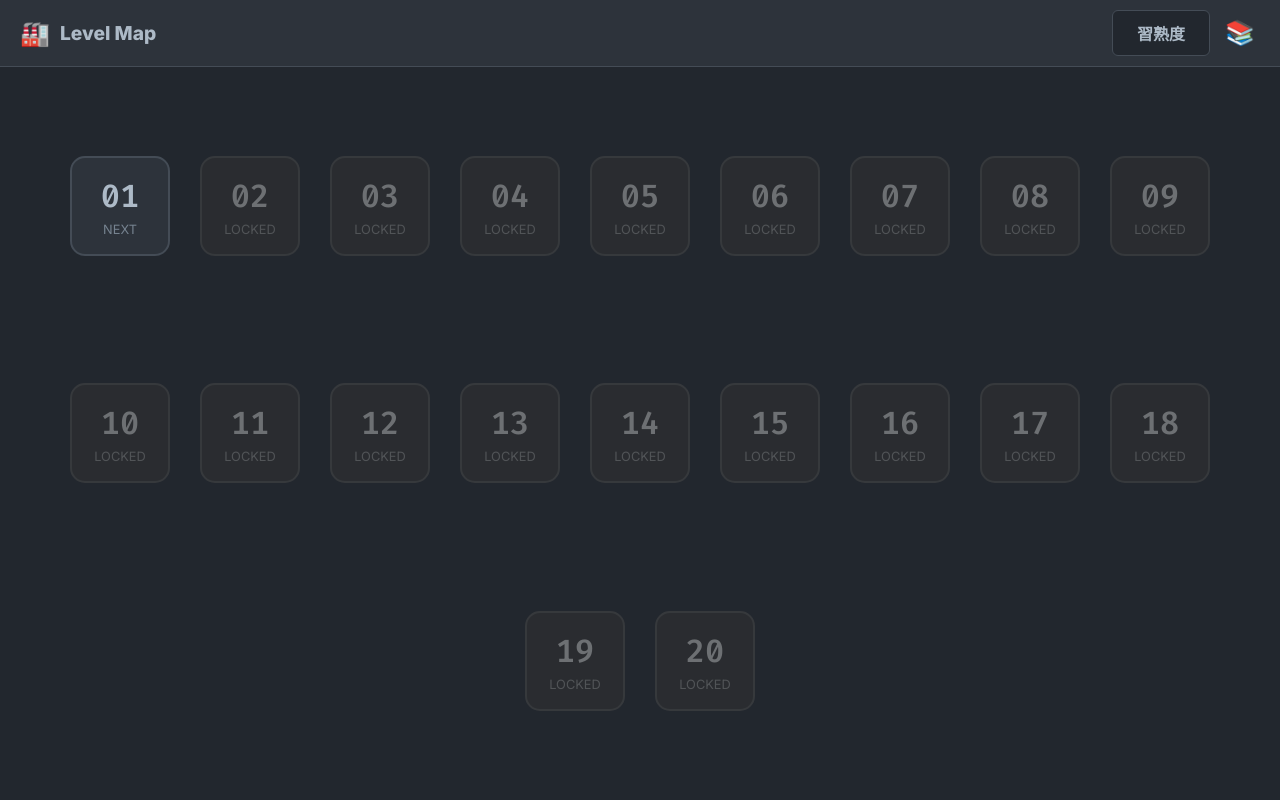
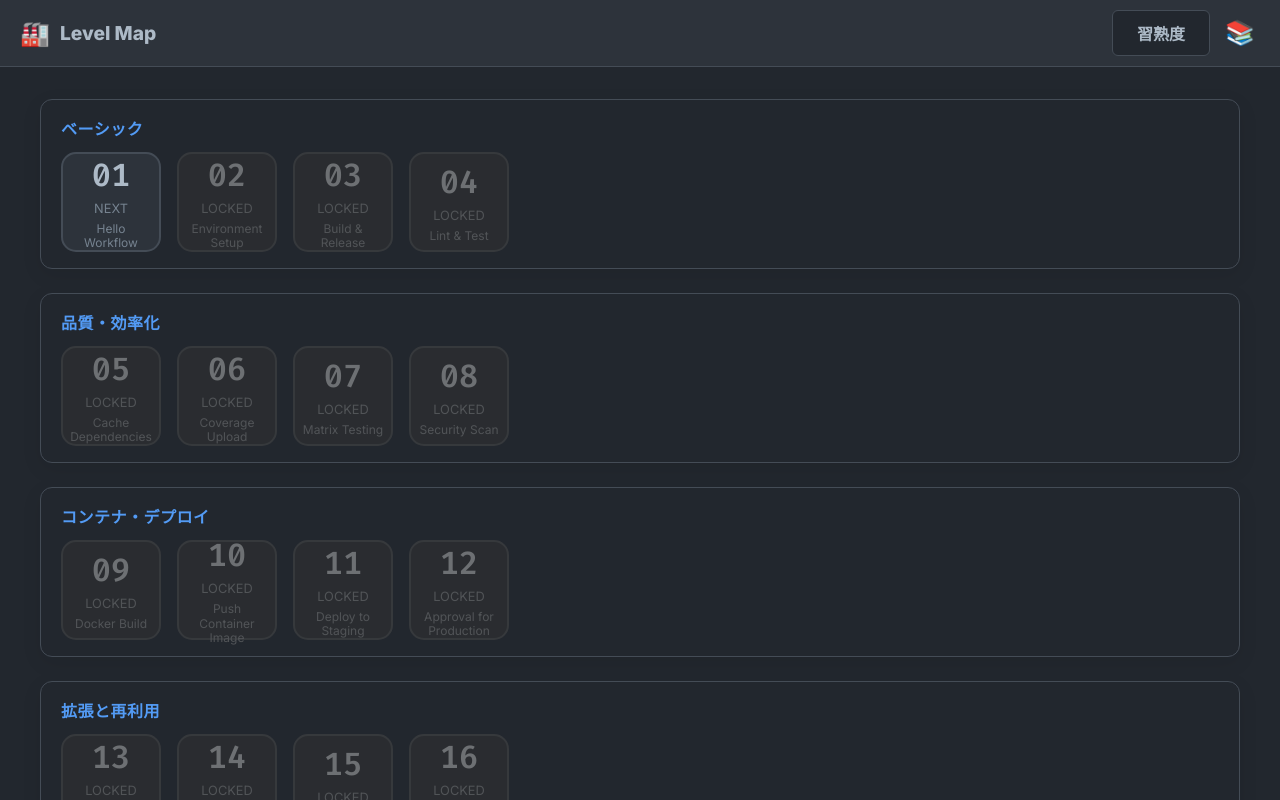
Before and after one commit to wikeda/GithubActionsFactory, a plain HTML site: page index.html in a window 1280 px wide. Both pictures are taken after a click on the button "ゲームを始める". Drawn offline with Linux system fonts and the light colour scheme.

Commit message:
feat: group level map by category

```diff
--- a/css/style.css
+++ b/css/style.css
@@ -343,12 +343,31 @@ body {
 .map-container {
     flex: 1;
     display: flex;
+    flex-direction: column;
+    gap: 24px;
+    padding: 32px 40px;
+    overflow-y: auto;
+}
+
+.level-category {
+    background-color: var(--bg-canvas);
+    border: 1px solid var(--bg-border);
+    border-radius: 12px;
+    padding: 16px 20px;
+    box-shadow: 0 6px 20px rgba(0, 0, 0, 0.08);
+}
+
+.category-title {
+    font-weight: 800;
+    color: var(--accent-primary);
+    margin-bottom: 12px;
+    letter-spacing: 0.5px;
+}
+
+.category-levels {
+    display: flex;
     flex-wrap: wrap;
-    gap: 30px;
-    padding: 40px;
-    justify-content: center;
-    align-items: center;
-    overflow-y: auto;
+    gap: 16px;
 }
 
 .level-node {
@@ -392,6 +411,15 @@ body {
     font-size: 0.8rem;
     margin-top: 5px;
     color: var(--text-secondary);
+}
+
+.level-title-small {
+    font-size: 0.75rem;
+    color: var(--text-secondary);
+    margin-top: 6px;
+    text-align: center;
+    padding: 0 6px;
+    line-height: 1.2;
 }
 
 .level-node.cleared .level-status {
--- a/js/levels.js
+++ b/js/levels.js
@@ -6,6 +6,7 @@
 const LEVELS = [
     {
         id: 1,
+        category: 'ベーシック',
         title: 'Hello Workflow',
         description: 'まずは基本から。ソースコードを取得してテストを実行しましょう。',
         slots: 2,
@@ -17,6 +18,7 @@ const LEVELS = [
     },
     {
         id: 2,
+        category: 'ベーシック',
         title: 'Environment Setup',
         description: 'Node.jsのプロジェクトです。環境を作って依存関係を入れてからテストしましょう。',
         slots: 4,
@@ -28,6 +30,7 @@ const LEVELS = [
     },
     {
         id: 3,
+        category: 'ベーシック',
         title: 'Build & Release',
         description: 'テストが通ったらビルドして、成果物をアップロードしましょう。',
         slots: 5,
@@ -39,6 +42,7 @@ const LEVELS = [
     },
     {
         id: 4,
+        category: 'ベーシック',
         title: 'Lint & Test',
         description: 'Lintとテストを順に走らせて品質を担保します。',
         slots: 5,
@@ -50,6 +54,7 @@ const LEVELS = [
     },
     {
         id: 5,
+        category: '品質・効率化',
         title: 'Cache Dependencies',
         description: 'キャッシュを使って依存インストールを高速化しましょう。',
         slots: 5,
@@ -61,6 +66,7 @@ const LEVELS = [
     },
     {
         id: 6,
+        category: '品質・効率化',
         title: 'Coverage Upload',
         description: 'テスト後にカバレッジをアップロードしましょう。',
         slots: 6,
@@ -72,6 +78,7 @@ const LEVELS = [
     },
     {
         id: 7,
+        category: '品質・効率化',
         title: 'Matrix Testing',
         description: '複数環境でテストを並列実行して互換性を確認します。',
         slots: 5,
@@ -83,6 +90,7 @@ const LEVELS = [
     },
     {
         id: 8,
+        category: '品質・効率化',
         title: 'Security Scan',
         description: 'テスト前に脆弱性スキャンを入れて安全性を確認します。',
         slots: 5,
@@ -94,6 +102,7 @@ const LEVELS = [
     },
     {
         id: 9,
+        category: 'コンテナ・デプロイ',
         title: 'Docker Build',
         description: 'Dockerイメージをビルドしてみましょう。',
         slots: 3,
@@ -105,6 +114,7 @@ const LEVELS = [
     },
     {
         id: 10,
+        category: 'コンテナ・デプロイ',
         title: 'Push Container Image',
         description: 'レジストリにログインしてイメージをプッシュします。',
         slots: 4,
@@ -116,6 +126,7 @@ const LEVELS = [
     },
     {
         id: 11,
+        category: 'コンテナ・デプロイ',
         title: 'Deploy to Staging',
         description: 'ビルド成果物を作り、ステージングにデプロイします。',
         slots: 6,
@@ -127,6 +138,7 @@ const LEVELS = [
     },
     {
         id: 12,
+        category: 'コンテナ・デプロイ',
         title: 'Approval for Production',
         description: '本番デプロイ前に手動承認を挟みます。',
         slots: 6,
@@ -138,6 +150,7 @@ const LEVELS = [
     },
     {
         id: 13,
+        category: '拡張と再利用',
         title: 'Reusable Workflow',
         description: '共通化された再利用ワークフローを呼び出します。',
         slots: 3,
@@ -149,6 +162,7 @@ const LEVELS = [
     },
     {
         id: 14,
+        category: '拡張と再利用',
         title: 'Concurrency & Notify',
         description: '重複実行を防ぎつつ結果を通知します。',
         slots: 5,
@@ -160,6 +174,7 @@ const LEVELS = [
     },
     {
         id: 15,
+        category: '拡張と再利用',
         title: 'Python Tests',
         description: 'Pythonプロジェクトのテストパイプラインを作ります。',
         slots: 5,
@@ -171,6 +186,7 @@ const LEVELS = [
     },
     {
         id: 16,
+        category: '拡張と再利用',
         title: 'Coverage for Python',
         description: 'Pythonテストの結果をカバレッジとして保存します。',
         slots: 6,
@@ -182,6 +198,7 @@ const LEVELS = [
     },
     {
         id: 17,
+        category: '運用・総合',
         title: 'Speed Up CI',
         description: 'キャッシュと通知で素早くフィードバックを返します。',
         slots: 6,
@@ -193,6 +210,7 @@ const LEVELS = [
     },
     {
         id: 18,
+        category: '運用・総合',
         title: 'Secure Release',
         description: 'スキャンと承認を挟んで安全にリリースします。',
         slots: 7,
@@ -204,6 +222,7 @@ const LEVELS = [
     },
     {
         id: 19,
+        category: '運用・総合',
         title: 'Matrix + Coverage',
         description: '複数環境テストの後にカバレッジを集計します。',
         slots: 6,
@@ -215,6 +234,7 @@ const LEVELS = [
     },
     {
         id: 20,
+        category: '運用・総合',
         title: 'Full Pipeline',
         description: 'Lint・テスト・ビルド・デプロイ・通知までフルセットで流します。',
         slots: 10,
--- a/js/ui.js
+++ b/js/ui.js
@@ -98,7 +98,27 @@ const UI = {
         const data = Storage.load();
         const maxLevel = data.maxLevel;
 
+        // カテゴリ順序をLEVELSの記述順から抽出
+        const categories = [];
         LEVELS.forEach(level => {
+            if (!categories.includes(level.category)) {
+                categories.push(level.category);
+            }
+        });
+
+        categories.forEach(category => {
+            const section = document.createElement('div');
+            section.className = 'level-category';
+
+            const title = document.createElement('div');
+            title.className = 'category-title';
+            title.textContent = category;
+            section.appendChild(title);
+
+            const levelsWrap = document.createElement('div');
+            levelsWrap.className = 'category-levels';
+
+            LEVELS.filter(l => l.category === category).forEach(level => {
                 const node = document.createElement('div');
                 node.className = 'level-node';
 
@@ -113,6 +133,7 @@ const UI = {
                     <div class="level-status">
                         ${level.id < maxLevel ? 'CLEARED' : (level.id === maxLevel ? 'NEXT' : 'LOCKED')}
                     </div>
+                    <div class="level-title-small">${level.title}</div>
                 `;
 
                 if (level.id <= maxLevel) {
@@ -121,7 +142,11 @@ const UI = {
                     });
                 }
 
-            container.appendChild(node);
+                levelsWrap.appendChild(node);
+            });
+
+            section.appendChild(levelsWrap);
+            container.appendChild(section);
         });
     },
 
```
Lines whose indentation alone changed are shown as unchanged.
